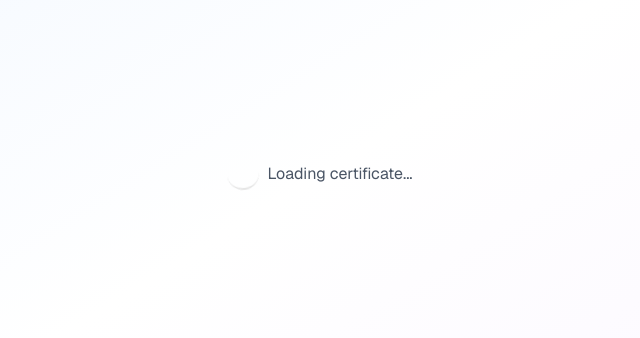
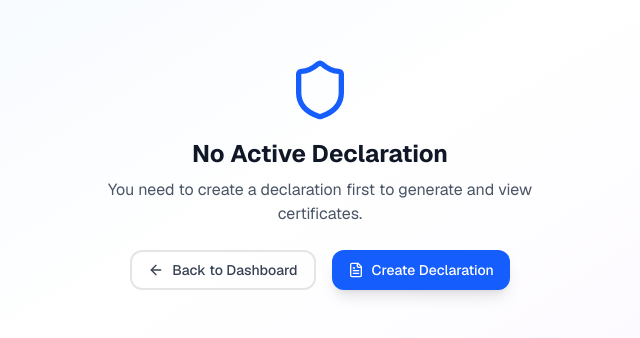
Before and after one commit to satriadhm/veritrace, a Next.js app: page /certificate in a window 1280 px wide. Before the commit this address had no page. Shown: the part 226-564 px from the top of the page, without its empty margins (320-960 px from the left). Built offline with nearby package versions, Linux system fonts and the light colour scheme; sample sign-in values are in the browser's storage.

Commit message:
fix: certificates

```diff
--- a/src/app/certificate/page.tsx
+++ b/src/app/certificate/page.tsx
@@ -2,7 +2,9 @@
 
 import { useRouter } from 'next/navigation';
 import { useEffect, useState } from 'react';
+import { Shield, ArrowLeft, FileText } from 'lucide-react';
 import ModernCertificate from '../../components/organisms/ModernCertificate';
+import Button from '../../components/atoms/Button';
 import { DeclarationData, UserData } from '../../types';
 
 export default function CertificatePage() {
@@ -16,9 +18,12 @@ export default function CertificatePage() {
     const userData = localStorage.getItem('veritrace_user');
     const currentDeclaration = localStorage.getItem('veritrace_current_declaration');
 
-    if (userData && currentDeclaration) {
+    if (userData) {
       setUser(JSON.parse(userData));
-      setDeclarationData(JSON.parse(currentDeclaration));
+      // Only set declaration data if it exists, but don't require it
+      if (currentDeclaration) {
+        setDeclarationData(JSON.parse(currentDeclaration));
+      }
       setIsLoading(false);
     } else {
       router.push('/auth');
@@ -42,8 +47,42 @@ export default function CertificatePage() {
     );
   }
 
-  if (!user || !declarationData) {
+  if (!user) {
     return null;
+  }
+
+  // If no current declaration, show a message to create one first
+  if (!declarationData) {
+    return (
+      <div className="min-h-screen bg-gradient-to-br from-blue-50 via-white to-purple-50 dark:from-gray-900 dark:via-gray-900 dark:to-purple-900 flex items-center justify-center">
+        <div className="max-w-md text-center">
+          <Shield className="h-16 w-16 text-blue-600 dark:text-blue-400 mx-auto mb-4" />
+          <h2 className="text-2xl font-bold text-gray-900 dark:text-gray-100 mb-2">
+            No Active Declaration
+          </h2>
+          <p className="text-gray-600 dark:text-gray-400 mb-6">
+            You need to create a declaration first to generate and view certificates.
+          </p>
+          <div className="flex space-x-4 justify-center">
+            <Button
+              onClick={() => router.push('/dashboard')}
+              variant="outline"
+              className="flex items-center space-x-2"
+            >
+              <ArrowLeft className="h-4 w-4" />
+              <span>Back to Dashboard</span>
+            </Button>
+            <Button
+              onClick={() => router.push('/declaration')}
+              className="flex items-center space-x-2"
+            >
+              <FileText className="h-4 w-4" />
+              <span>Create Declaration</span>
+            </Button>
+          </div>
+        </div>
+      </div>
+    );
   }
 
   return (
```
